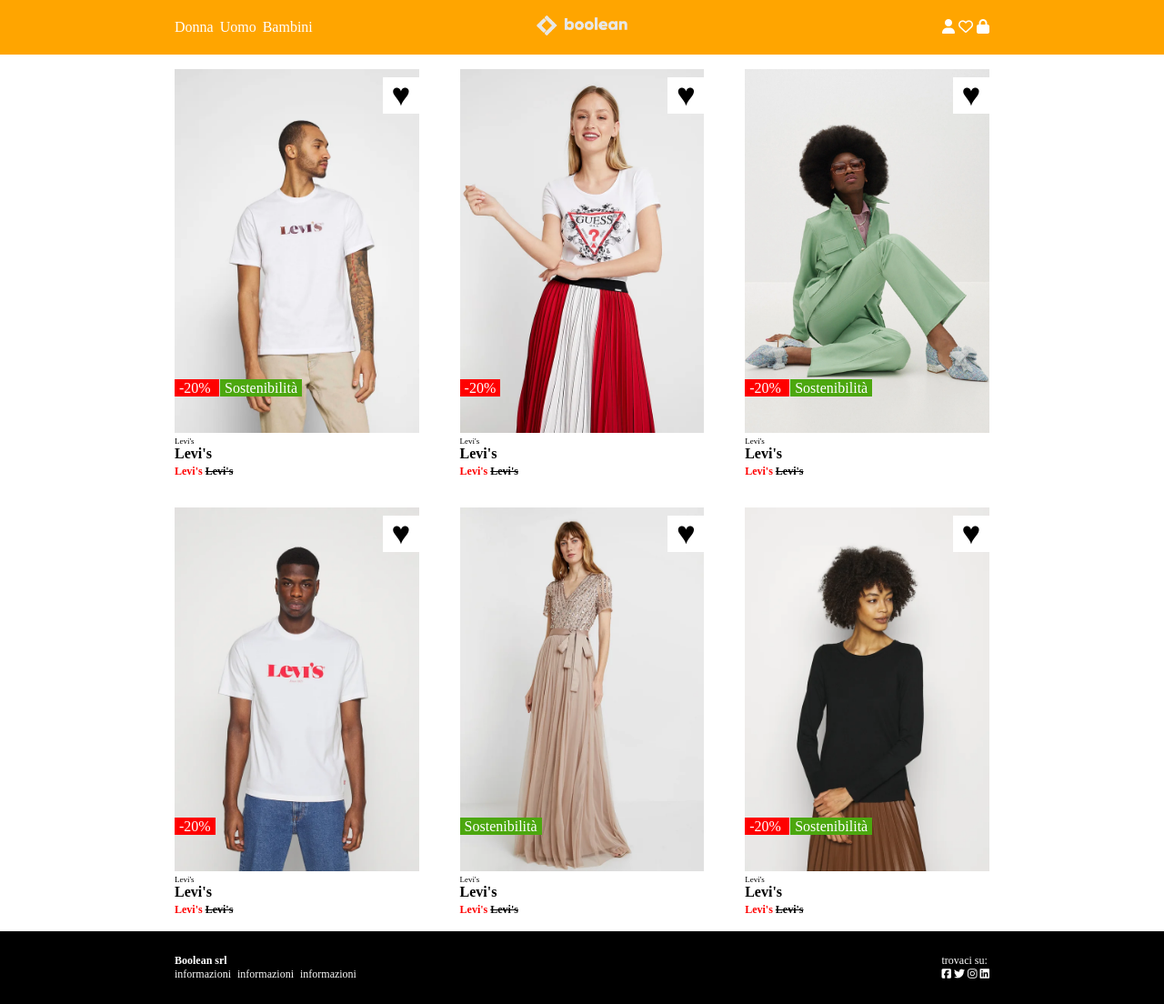
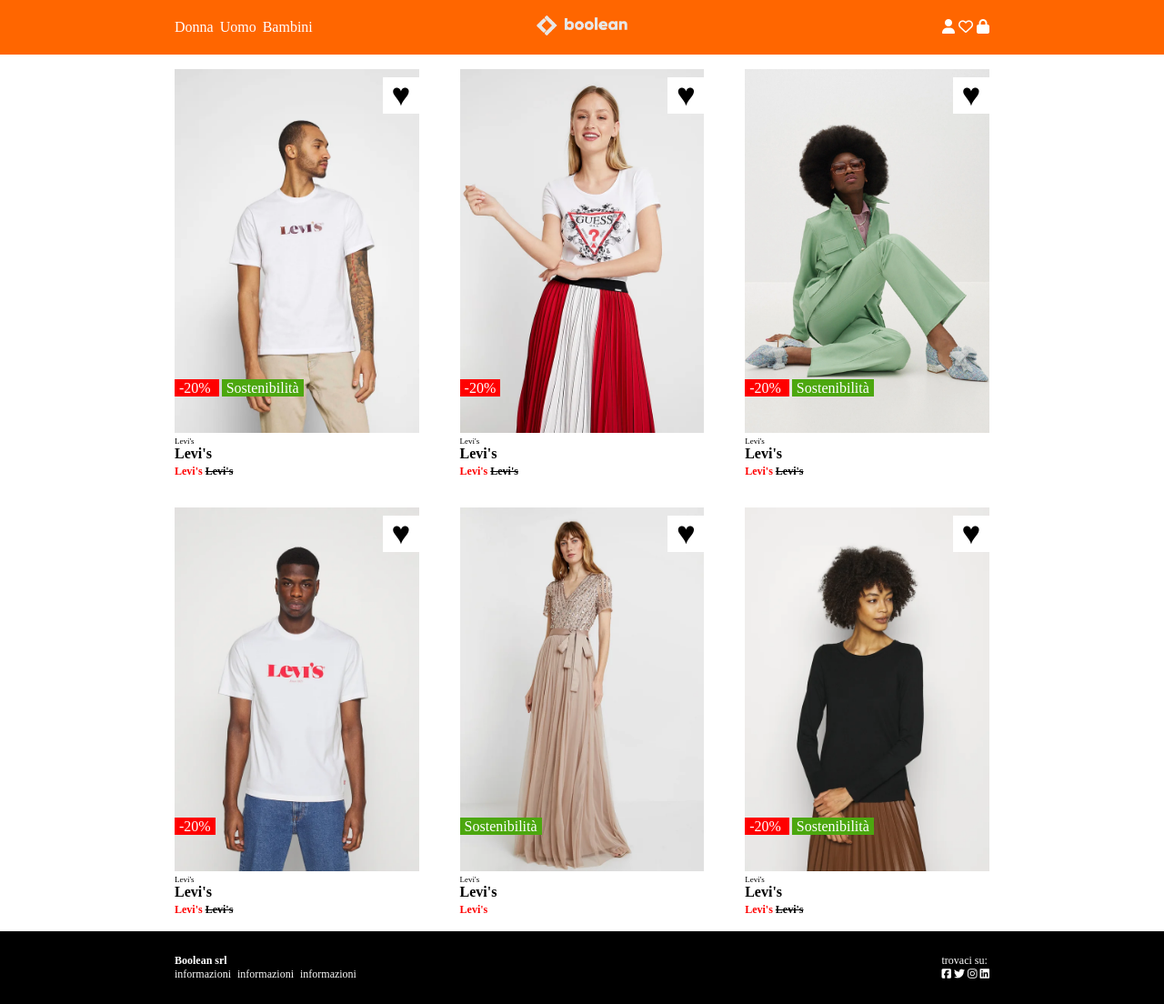
Before and after one commit to edaless/html-css-boolando, a plain HTML site: page index.html in a window 1280 px wide. Shown: the whole page at 91% size. Drawn offline with Linux system fonts and the light colour scheme.

Commit message:
qualche dettaglio sulle etichette

```diff
--- a/CSS/style.css
+++ b/CSS/style.css
@@ -5,7 +5,7 @@
 }
 
 header{
-    background: orange;
+    background: rgb(255, 102, 0);
 
     height: 60px;
     width: 100%;
@@ -120,7 +120,7 @@ main{
 }
 .sconto{
     background: red;
-    margin-right: 0.5%;
+    margin-right: 3px;
 }
 .sostenibilità{
     background: rgb(76, 167, 15);
--- a/index.html
+++ b/index.html
@@ -191,9 +191,9 @@
                         <span class="prezzo">
                             Levi's
                         </span>
-                        <span class="prezzo vecchio">
+                        <!-- <span class="prezzo vecchio">
                             Levi's
-                        </span>
+                        </span> -->
                     </div>
                 </div>
                 <div class="prodotto">
```
